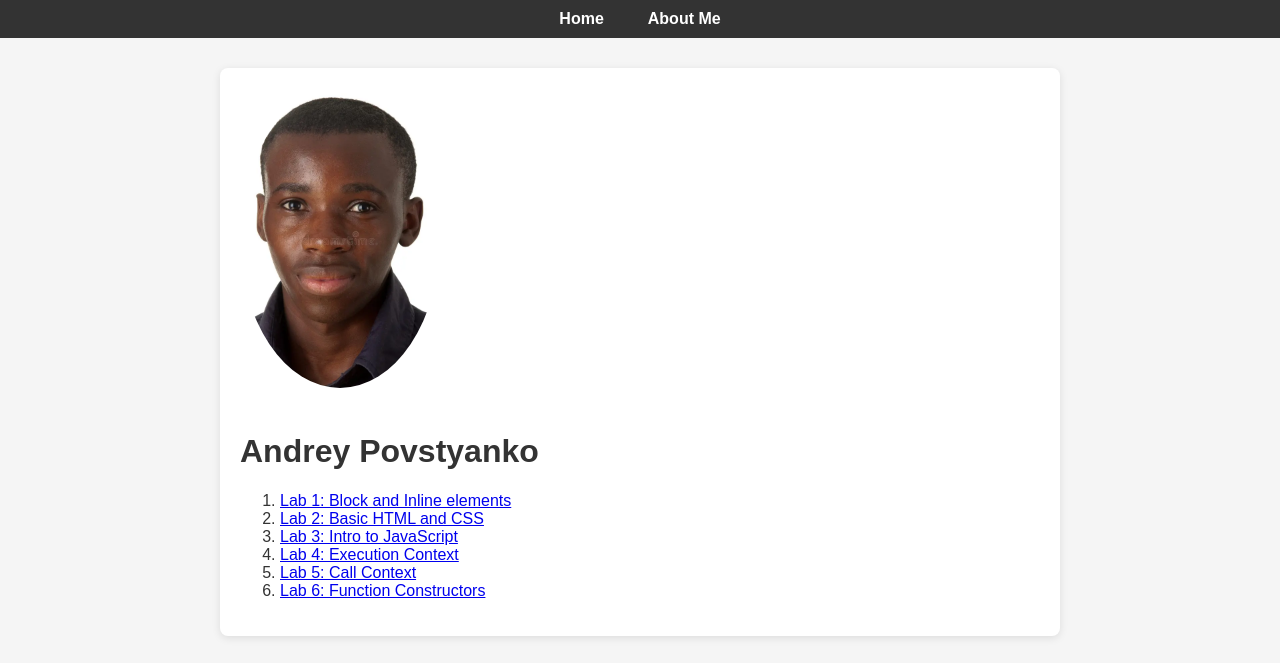
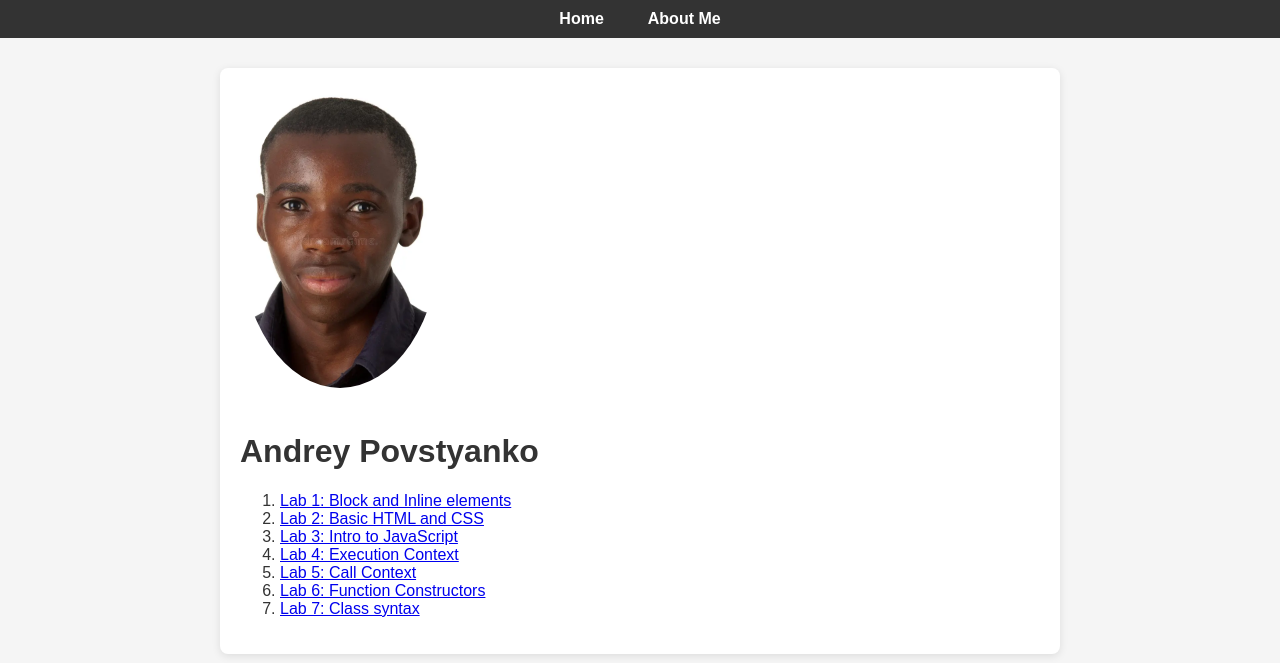
Before and after one commit to wertypotom/my-website, a plain HTML site: page index.html in a window 1280 px wide. Shown: the top 663 px of the page. Drawn offline with Linux system fonts and the light colour scheme.

Commit message:
added lab 7

```diff
--- a/index.html
+++ b/index.html
@@ -68,6 +68,14 @@
               Lab 6: Function Constructors
             </a>
           </li>
+          <li>
+            <a
+              href="https://github.com/wertypotom/wap_labs/tree/main/lab7"
+              target="_blank"
+            >
+              Lab 7: Class syntax
+            </a>
+          </li>
         </ol>
       </div>
     </main>
```
